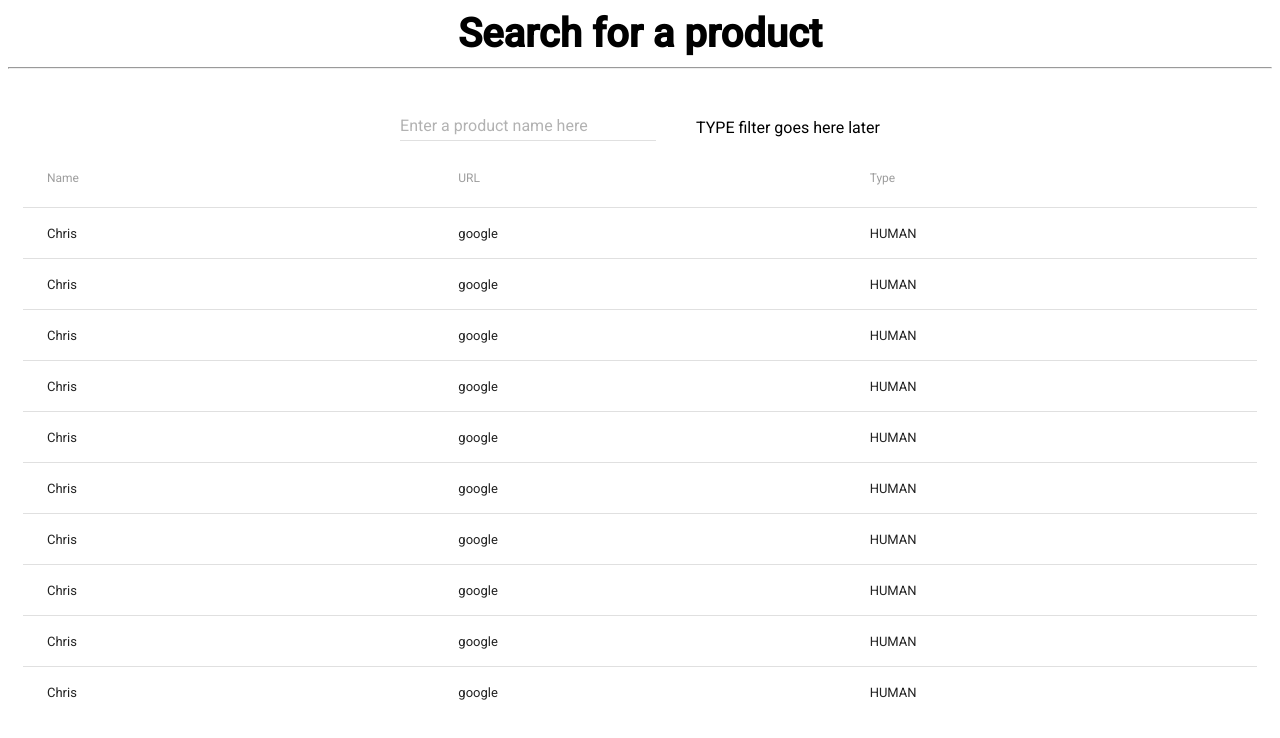
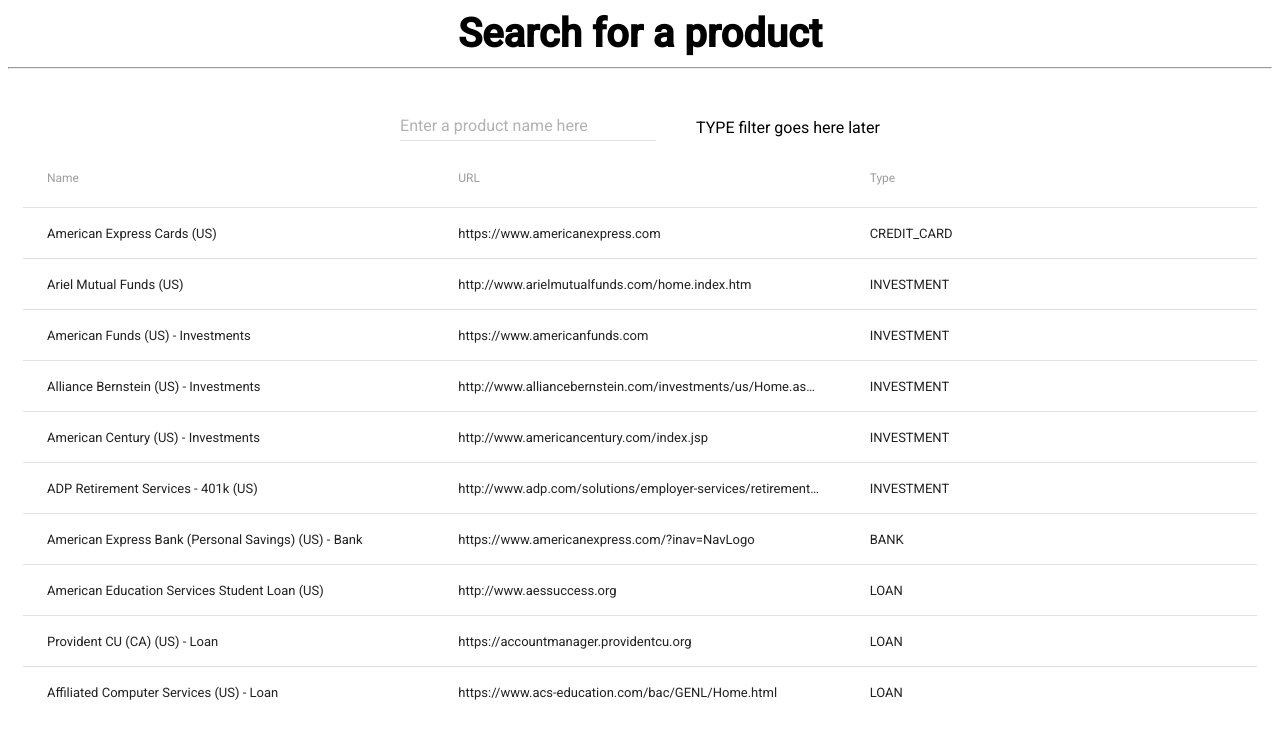
Before and after one commit to cchrispy/productSearch_challenge, a React app: page / in a window 1280 px wide. Shown: the top 738 px of the page. Built offline with nearby package versions, Linux system fonts and the light colour scheme; what react-tap-event-plugin would draw is missing.

Commit message:
Table results populated with relevant search results

```diff
--- a/src/components/TableResults.jsx
+++ b/src/components/TableResults.jsx
@@ -28,104 +28,18 @@
 
           <TableBody
             displayRowCheckbox={ false } >
-            <TableRow
-              selectable={ false } >
-              <TableRowColumn>Chris</TableRowColumn>
-              <TableRowColumn>google</TableRowColumn>
-              <TableRowColumn>HUMAN</TableRowColumn>
-            </TableRow>
-            <TableRow
-              selectable={ false } >
-              <TableRowColumn>Chris</TableRowColumn>
-              <TableRowColumn>google</TableRowColumn>
-              <TableRowColumn>HUMAN</TableRowColumn>
-            </TableRow>
-            <TableRow
-              selectable={ false } >
-              <TableRowColumn>Chris</TableRowColumn>
-              <TableRowColumn>google</TableRowColumn>
-              <TableRowColumn>HUMAN</TableRowColumn>
-            </TableRow>
-            <TableRow
-              selectable={ false } >
-              <TableRowColumn>Chris</TableRowColumn>
-              <TableRowColumn>google</TableRowColumn>
-              <TableRowColumn>HUMAN</TableRowColumn>
-            </TableRow>
-            <TableRow
-              selectable={ false } >
-              <TableRowColumn>Chris</TableRowColumn>
-              <TableRowColumn>google</TableRowColumn>
-              <TableRowColumn>HUMAN</TableRowColumn>
-            </TableRow>
-            <TableRow
-              selectable={ false } >
-              <TableRowColumn>Chris</TableRowColumn>
-              <TableRowColumn>google</TableRowColumn>
-              <TableRowColumn>HUMAN</TableRowColumn>
-            </TableRow>
-            <TableRow
-              selectable={ false } >
-              <TableRowColumn>Chris</TableRowColumn>
-              <TableRowColumn>google</TableRowColumn>
-              <TableRowColumn>HUMAN</TableRowColumn>
-            </TableRow>
-            <TableRow
-              selectable={ false } >
-              <TableRowColumn>Chris</TableRowColumn>
-              <TableRowColumn>google</TableRowColumn>
-              <TableRowColumn>HUMAN</TableRowColumn>
-            </TableRow>
-            <TableRow
-              selectable={ false } >
-              <TableRowColumn>Chris</TableRowColumn>
-              <TableRowColumn>google</TableRowColumn>
-              <TableRowColumn>HUMAN</TableRowColumn>
-            </TableRow>
-            <TableRow
-              selectable={ false } >
-              <TableRowColumn>Chris</TableRowColumn>
-              <TableRowColumn>google</TableRowColumn>
-              <TableRowColumn>HUMAN</TableRowColumn>
-            </TableRow>
-            <TableRow
-              selectable={ false } >
-              <TableRowColumn>Chris</TableRowColumn>
-              <TableRowColumn>google</TableRowColumn>
-              <TableRowColumn>HUMAN</TableRowColumn>
-            </TableRow>
-            <TableRow
-              selectable={ false } >
-              <TableRowColumn>Chris</TableRowColumn>
-              <TableRowColumn>google</TableRowColumn>
-              <TableRowColumn>HUMAN</TableRowColumn>
-            </TableRow>
-            <TableRow
-              selectable={ false } >
-              <TableRowColumn>Chris</TableRowColumn>
-              <TableRowColumn>google</TableRowColumn>
-              <TableRowColumn>HUMAN</TableRowColumn>
-            </TableRow>
-            <TableRow
-              selectable={ false } >
-              <TableRowColumn>Chris</TableRowColumn>
-              <TableRowColumn>google</TableRowColumn>
-              <TableRowColumn>HUMAN</TableRowColumn>
-            </TableRow>
-            <TableRow
-              selectable={ false } >
-              <TableRowColumn>Chris</TableRowColumn>
-              <TableRowColumn>google</TableRowColumn>
-              <TableRowColumn>HUMAN</TableRowColumn>
-            </TableRow>
-            <TableRow
-              selectable={ false } >
-              <TableRowColumn>Chris</TableRowColumn>
-              <TableRowColumn>google</TableRowColumn>
-              <TableRowColumn>HUMAN</TableRowColumn>
-            </TableRow>
+
+            {
+              this.props.results.map(product => (
+                <TableRow selectable={ false } key={ product.name } >
+                  <TableRowColumn>{ product.name }</TableRowColumn>
+                  <TableRowColumn>{ product.url }</TableRowColumn>
+                  <TableRowColumn>{ product.type }</TableRowColumn>
+                </TableRow>
+              ))
+            }
+
           </TableBody>
-
         </Table>
       </div>
     )
```
